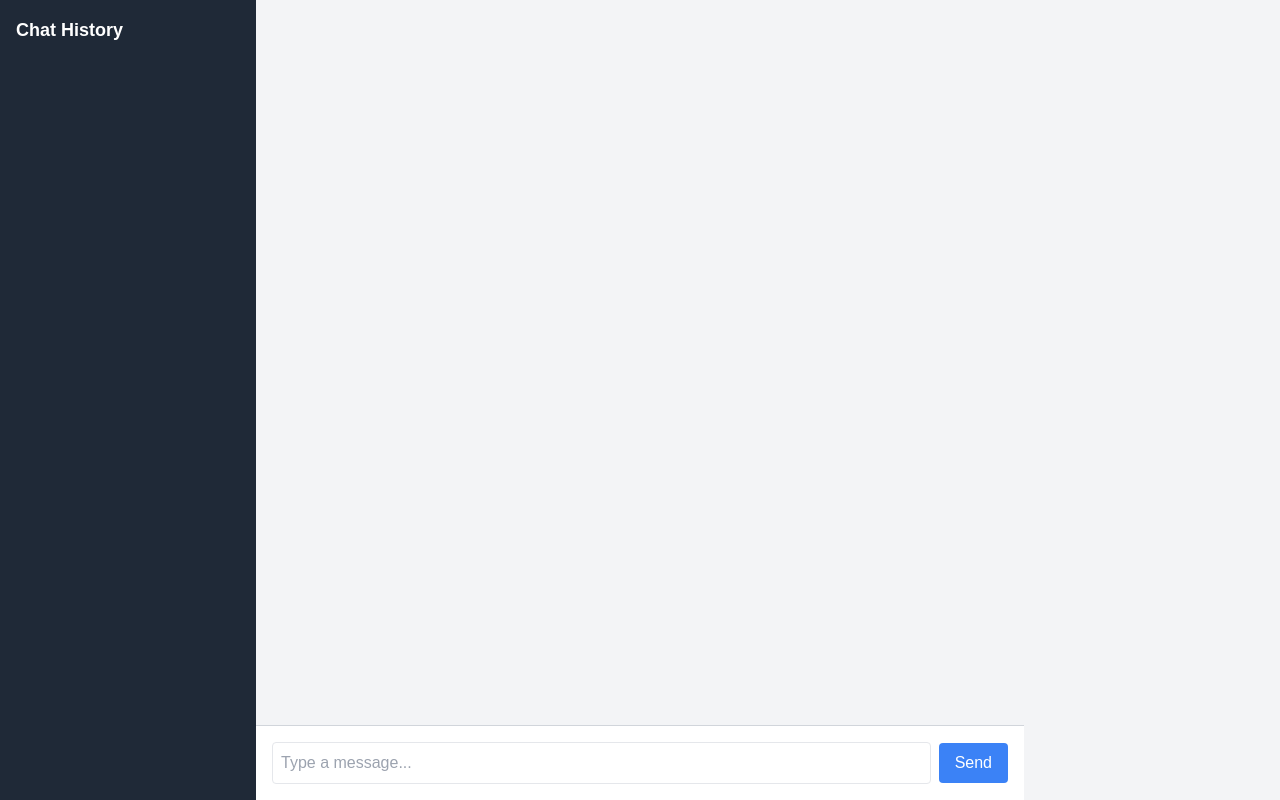
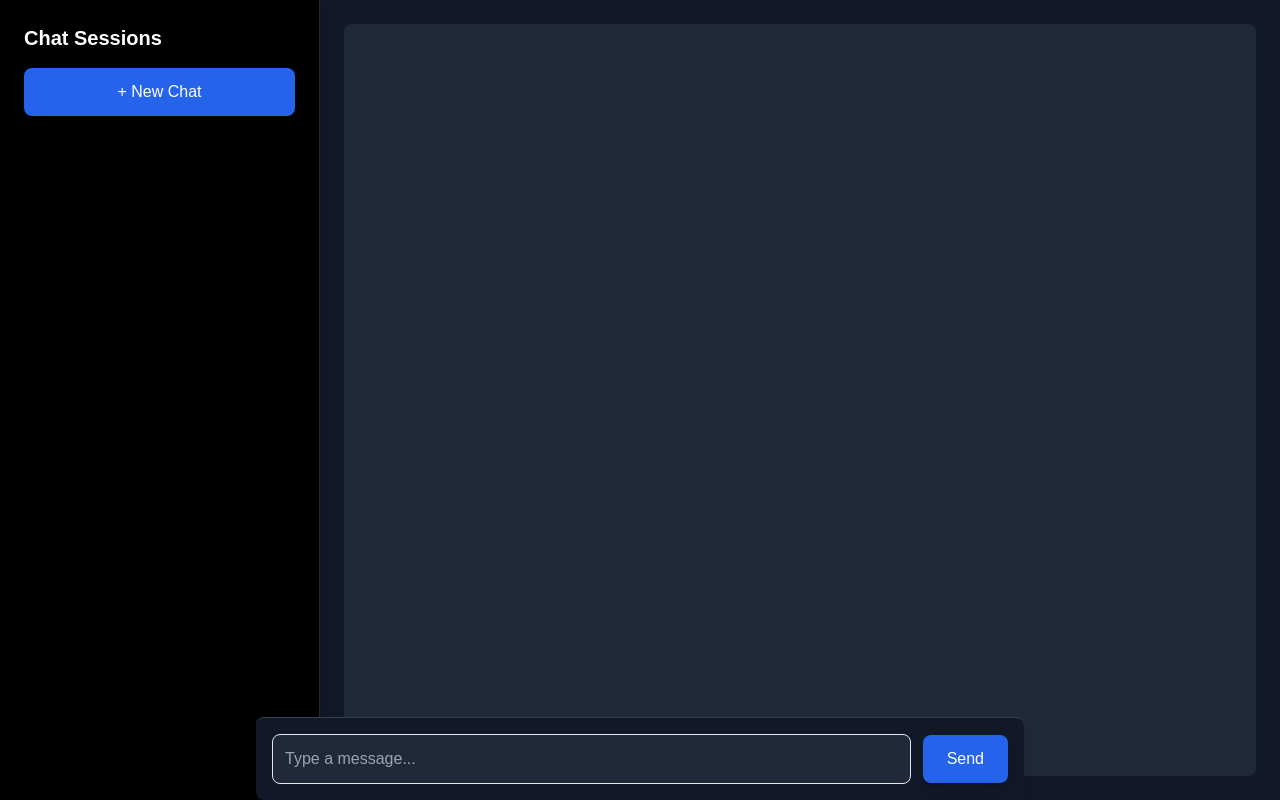
Before and after one commit to TrixteR-XO/dostai, a Next.js app: page / in a window 1280 px wide. Built offline with nearby package versions, Linux system fonts and the light colour scheme.

Commit message:
Update index.js

```diff
--- a/pages/index.js
+++ b/pages/index.js
@@ -1,87 +1,116 @@
-import { useState } from "react";
+import { useState, useEffect } from "react";
 import { motion } from "framer-motion";
 
 export default function Chatbot() {
-  const [messages, setMessages] = useState([]);
+  const [chatSessions, setChatSessions] = useState([]);
+  const [currentChat, setCurrentChat] = useState([]);
   const [input, setInput] = useState("");
-  const [history, setHistory] = useState([]);
+
+  useEffect(() => {
+    const savedChats = JSON.parse(localStorage.getItem("chatSessions")) || [];
+    setChatSessions(savedChats);
+  }, []);
+
+  const startNewChat = () => {
+    if (currentChat.length > 0) {
+      const updatedChats = [...chatSessions, currentChat];
+      setChatSessions(updatedChats);
+      localStorage.setItem("chatSessions", JSON.stringify(updatedChats));
+    }
+    setCurrentChat([]);
+  };
 
   const sendMessage = async () => {
     if (!input.trim()) return;
-    const newMessages = [...messages, { sender: "user", text: input }];
-    setMessages(newMessages);
-    setHistory([...history, input]); // Store in history
+    const newMessages = [...currentChat, { role: "user", content: input }];
+    setCurrentChat(newMessages);
     setInput("");
 
-    const response = await fetch("http://192.168.4.31:8000/api/chat", {
-      method: "POST",
-      headers: { "Content-Type": "application/json" },
-      body: JSON.stringify({ message: input }),
-    });
+    try {
+      const response = await fetch("https://dostaibackend-production.up.railway.app/api/chat", {
+        method: "POST",
+        headers: { "Content-Type": "application/json" },
+        body: JSON.stringify({ messages: newMessages }),
+      });
 
-    const data = await response.json();
-    setMessages([...newMessages, { sender: "bot", text: data.reply }]);
+      if (!response.ok) {
+        throw new Error("Network response was not ok");
+      }
+
+      const data = await response.json();
+      setCurrentChat([...newMessages, { role: "bot", content: data.reply }]);
+    } catch (error) {
+      setCurrentChat([...newMessages, { role: "bot", content: "Error connecting to AI. Try again." }]);
+    }
   };
 
   const handleKeyDown = (e) => {
     if (e.key === "Enter") {
-      e.preventDefault(); // Prevent new line
+      e.preventDefault();
       sendMessage();
     }
   };
 
   return (
-    <div className="flex h-screen bg-gray-100">
-      {/* Sidebar for Chat History */}
+    <div className="flex h-screen bg-gray-900 text-white">
+      {/* Sidebar for Chat Sessions */}
       <motion.div
         initial={{ x: -300 }}
         animate={{ x: 0 }}
         transition={{ type: "spring", stiffness: 100 }}
-        className="w-64 bg-gray-800 text-white p-4 flex flex-col"
+        className="w-80 bg-black text-white p-6 flex flex-col border-r border-gray-800 shadow-lg"
       >
-        <h2 className="text-lg font-bold mb-4">Chat History</h2>
-        <ul className="space-y-2 flex-1 overflow-auto">
-          {history.map((msg, index) => (
+        <h2 className="text-xl font-bold mb-4">Chat Sessions</h2>
+        <button
+          onClick={startNewChat}
+          className="mb-4 p-3 bg-blue-600 hover:bg-blue-500 text-white rounded-lg shadow-lg"
+        >
+          + New Chat
+        </button>
+        <ul className="space-y-3 flex-1 overflow-auto">
+          {chatSessions.map((chat, index) => (
             <motion.li
               key={index}
               initial={{ opacity: 0, x: -20 }}
               animate={{ opacity: 1, x: 0 }}
               transition={{ duration: 0.3 }}
-              className="p-2 bg-gray-700 rounded"
+              className="p-3 bg-gray-800 rounded-lg cursor-pointer hover:bg-gray-700 transition"
+              onClick={() => setCurrentChat(chat)}
             >
-              {msg}
+              Chat {index + 1}
             </motion.li>
           ))}
         </ul>
       </motion.div>
 
       {/* Chat Section */}
-      <div className="flex flex-col flex-1 p-4">
-        <div className="flex-1 overflow-auto p-4">
-          {messages.map((msg, index) => (
+      <div className="flex flex-col flex-1 p-6 relative">
+        <div className="flex-1 overflow-auto space-y-3 p-6 bg-gray-800 rounded-lg">
+          {currentChat.map((msg, index) => (
             <motion.div
               key={index}
               initial={{ opacity: 0, y: 10 }}
               animate={{ opacity: 1, y: 0 }}
               transition={{ duration: 0.2 }}
-              className={`mb-2 ${msg.sender === "user" ? "text-right" : "text-left"}`}
+              className={`mb-2 ${msg.role === "user" ? "text-right" : "text-left"}`}
             >
               <span className={
-                msg.sender === "user"
-                  ? "bg-blue-500 text-white p-2 rounded-lg"
-                  : "bg-gray-300 p-2 rounded-lg"
+                msg.role === "user"
+                  ? "bg-blue-500 text-white p-3 rounded-lg shadow-lg"
+                  : "bg-gray-700 text-white p-3 rounded-lg shadow-lg"
               }>
-                {msg.text}
+                {msg.content}
               </span>
             </motion.div>
           ))}
         </div>
-        {/* Fixed Input Box at the Bottom */}
+
+        {/* Fixed Input Box */}
         <motion.div
           initial={{ y: 50, opacity: 0 }}
           animate={{ y: 0, opacity: 1 }}
           transition={{ duration: 0.3 }}
-          className="p-4 bg-white flex items-center border-t border-gray-300 fixed bottom-0 w-full max-w-3xl mx-auto left-0 right-0"
+          className="p-4 bg-gray-900 flex items-center border-t border-gray-700 fixed bottom-0 w-full max-w-3xl mx-auto left-0 right-0 rounded-lg shadow-lg"
         >
           <motion.input
             whileFocus={{ scale: 1.05 }}
@@ -90,12 +119,12 @@ export default function Chatbot() {
             onChange={(e) => setInput(e.target.value)}
             onKeyDown={handleKeyDown}
             placeholder="Type a message..."
-            className="flex-1 p-2 border rounded focus:outline-none"
+            className="flex-1 p-3 border bg-gray-800 rounded-lg text-white focus:outline-none"
           />
           <motion.button
             whileTap={{ scale: 0.9 }}
             onClick={sendMessage}
-            className="ml-2 bg-blue-500 text-white px-4 py-2 rounded"
+            className="ml-3 bg-blue-600 hover:bg-blue-500 text-white px-6 py-3 rounded-lg shadow-lg"
           >
             Send
           </motion.button>
```
